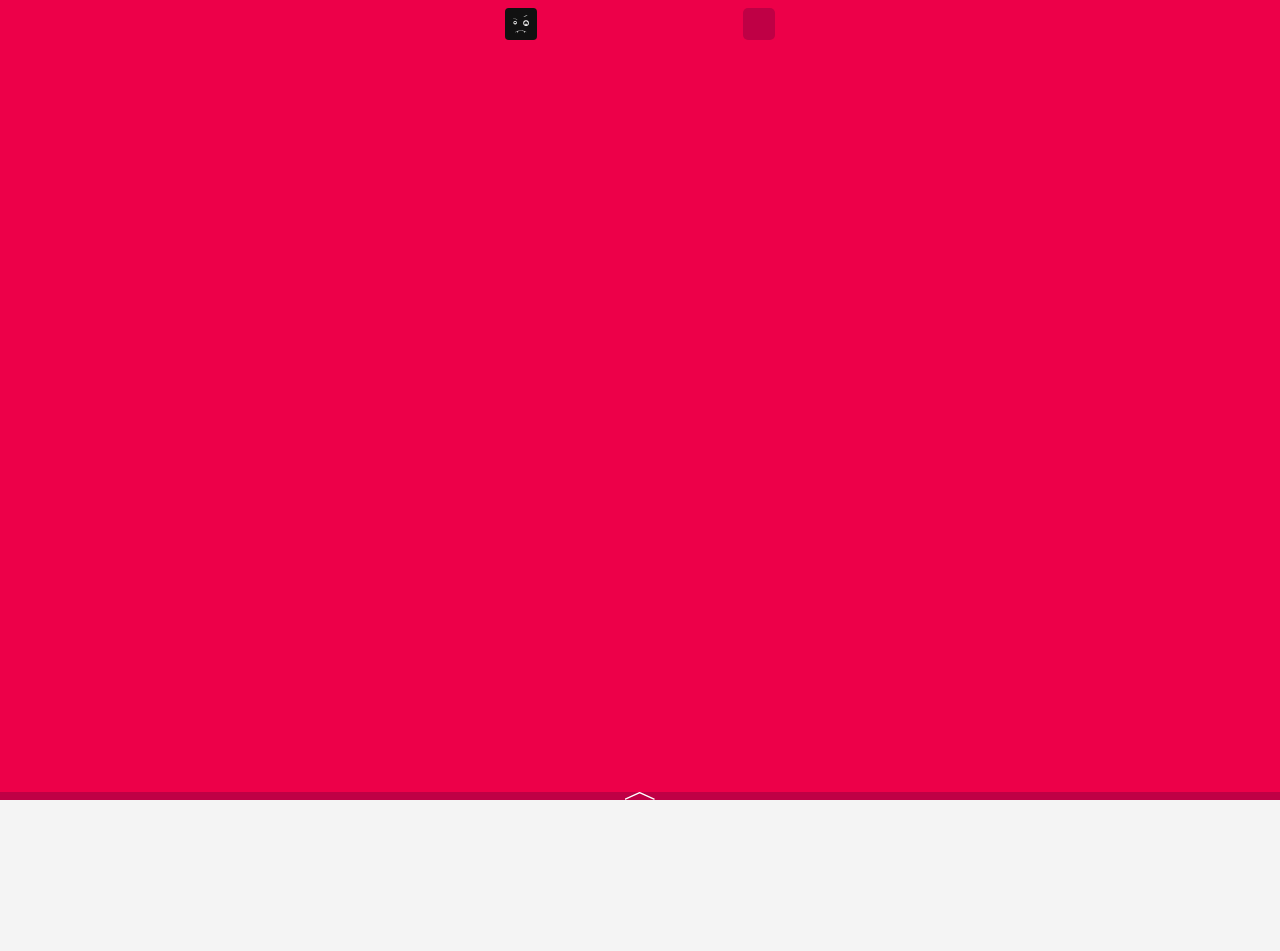
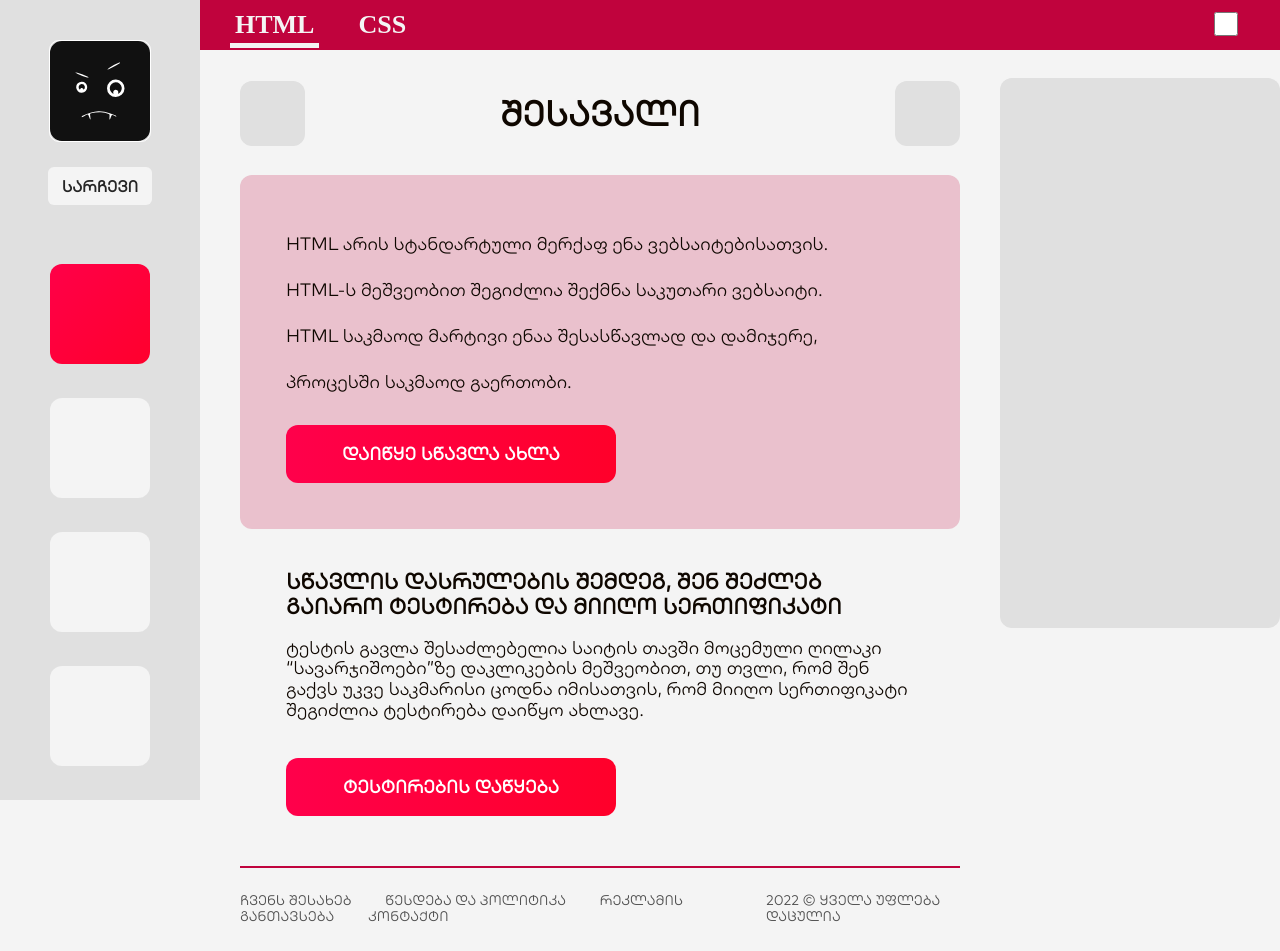
Before and after one commit to j4vakhishvili/DEVi-EDU-2.0, a plain HTML site: page gakvetilebi.html in a window 1280 px wide. Before the commit the page ends 800 px from the top, so only its background shows below. Drawn offline with Linux system fonts and the light colour scheme.

Commit message:
welcome to the new devi

```diff
--- a/assets/script/buttons.js
+++ /dev/null
@@ -1,9 +0,0 @@
-function oNav(){
-    document.getElementById("nav").style.height = "100%";
-    document.getElementsByClassName("nav").style.height = "100%";
-}
-
-function cNav(){
-    // document.getElementById("nav").style.height = "0%";
-    document.getElementsByClassName(".nav").style.height = "100%";
-}
--- a/assets/style/default.css
+++ b/assets/style/default.css
@@ -4,12 +4,12 @@
 }
 
 @font-face {
-    font-family: 'Bog-Caps';
+    font-family: 'MarkGeoCaps';
     src: url(../fonts/Bog-Caps.ttf);
 }
 
 @font-face {
-    font-family: 'Bog';
+    font-family: 'MarkGeo';
     src: url(../fonts/Bog.ttf);
 }
 
--- /dev/null
+++ b/assets/style/footer.css
@@ -0,0 +1,22 @@
+footer{
+    height: 80px;
+    border-top: 2px solid #C0033D;
+    font-family: 'MarkGeoCaps';
+    color: #4F4F4F;
+    display: flex;
+    flex-direction: row;
+    justify-content: space-between;
+    align-items: center;
+    margin-top: 50px;
+    font-size: 14px;
+}
+
+footer a{
+    text-decoration: none;
+    color: #4F4F4F;
+    margin-right: 30px;
+}
+
+footer a:hover{
+    text-decoration: underline;
+}
--- /dev/null
+++ b/assets/style/gakvetilebi.css
@@ -0,0 +1,136 @@
+.content{
+    width: 1360px;
+    padding: 20px 40px;
+}
+
+.ads{
+    width: 314px;
+    padding-top: 28px;
+}
+
+.ad{
+    width: 280px;
+    height: 550px;
+    background: #E0E0E0;
+    border-radius: 12px;
+    margin-bottom: 50px;
+}
+
+[data-theme="dark"] .ad{
+    background-color: #191919;
+    transition: 0.3s;
+}
+
+main{
+    display: flex;
+    padding-left: 200px;
+    flex-direction: row;
+    justify-content: flex-start;
+    padding-top: 50px;
+}
+
+.header{
+    display: flex;
+    align-content: center;
+    flex-direction: row;
+    align-items: center;
+    justify-content: space-between;
+}
+
+.headbtn{
+    width: 65px;
+    height: 65px;
+    background: #E0E0E0;
+    border-radius: 12px;
+    border: none;
+    cursor: pointer;
+}
+
+[data-theme="dark"] .headbtn{
+    background-color: #191919;
+    transition: 0.3s;
+}
+
+h1{
+    font-family: 'MarkGeoCaps', sans-serif;
+    font-weight: bold;
+    font-size: 35px;
+    color: #0F0700;
+}
+
+[data-theme="dark"] h1{
+    color: #BEBEBE;
+    transition: 0.3s;
+}
+
+p{
+    font-size: 18px;
+    font-family: 'MarkGeo';
+    color: #0F0700;
+}
+
+[data-theme="dark"] p{
+    color: #9F9F9F;
+    transition: 0.3s;
+}
+
+h2{
+    font-size: 22px;
+    font-family: 'MarkGeoCaps';
+    font-weight: bold;
+    color: #0F0700;
+    margin: 0;
+    padding: 0;
+}
+
+[data-theme="dark"] h2{
+    color: #9F9F9F;
+    transition: 0.3s;
+}
+
+p.note{
+    background: #c0033c36;
+    border-radius: 12px;
+    padding: 46px;
+    line-height: 46px;
+}
+
+div.desc{
+    padding: 0 46px;
+    margin-top: 40px;
+}
+
+.basicBtn{
+    width: 330px;
+    height: 58px;
+    border-radius: 12px;
+    border: none;
+    margin-top: 20px;
+    background: linear-gradient(90deg, #ff004b, #ff002a);
+    color:#fff;
+    font-family: 'MarkGeoCaps';
+    font-weight: bold;
+    cursor: pointer;
+    font-size: 18px;
+}
+
+
+[data-theme="dark"] .basicBtn{
+    background: linear-gradient(90deg, #D70140, #D40124);
+    color: #DCD3D5;
+    transition: 0.3s;
+}
+
+ul{
+    padding: 15px;
+    list-style: circle;
+    font-family: 'MarkGeo';
+    color: #0F0700;
+    font-size: 18px;
+    line-height: 30px;
+}
+
+[data-theme="dark"] ul{
+    color: #DCD3D5;
+    transition: 0.3s;
+}
--- a/assets/style/header.css
+++ b/assets/style/header.css
@@ -1,68 +1,113 @@
-header{
-    width: 100%;
+nav{
+    background: #C0033D;
     height: 50px;
-    background: #E0E0E0;
-    position: fixed;
-    bottom: 0;
+    padding-left: 230px;
+    padding-right: 30px;
 }
 
-.nav-container{
-    width: 270px;
-    margin: auto;
+nav a{
+    text-decoration: none;
+    color: #F4F4F4;
+    font-size: 26px;
+    font-family: 'BOG';
+    font-weight: bold;
+    margin-right: 30px;
+    padding: 4px 5px;
+    line-height: 50px;
+}
+
+a.active{
+    border-bottom: 5px solid #F4F4F4;
+}
+
+header{
+    position: fixed;
+    top: 0;
+    left: 0;
+    width: 200px;
+    height: 100%;
+    background: #E0E0E0;
     display: flex;
-    flex-direction: row;
+    flex-direction: column;
+    align-items: center;
     justify-content: space-between;
 }
 
-.logo{
-    width: 32px;
-    height: 32px;
-    margin: 8px 0px;
+[data-theme="dark"] header{
+    background-color: #0C0C0C;
+    transition: 0.3s;
 }
 
-.button{
-    width: 32px;
-    height: 32px;
-    margin: 8px 0px;
-    background: #F4F4F4;
-    border-radius: 5px;
+.logo{
+    margin: 40px 50px 25px 50px;
+    width: 100px;
+    height: 100px;
+    border: 1px solid white;
+    border-radius: 10px;
+    cursor: pointer;
 }
 
-nav{
-    width: 100%;
-    height: 10px;
-    background: #ED0049;
+div.dark-mode{
+    float: right;
+    padding: 12px;
+    width: 24px;
+    height: 24px;
 }
 
-.nav-top-icon{
-    width: 30px;
-    height: 8px;
-    background: url(../icons/top.svg);
-    background-size: cover;
-    margin: auto;
+.dark-mode input{
+    width: 24px;
+    height: 24px;
+}
+
+.catalogbtn{
+    background: #F4F4F4;
+    width: 104px;
+    height: 38px;
+    border: none;
+    border-radius: 6px;
+    color: #252525;
+    font-family: 'MarkGeoCaps';
+    font-weight: bold;
+    cursor: pointer;
+}
+
+[data-theme="dark"] .catalogbtn{
+    background-color: #191919;
+    color: #C5C5C5;
+    transition: 0.3s;
+}
+
+.menubtn{
+    width: 100px;
+    height: 100px;
+    background: #F4F4F4;
+    border-radius: 12px;
+    border: none;
+    cursor: pointer;
+    margin-bottom: 34px;
+}
+
+[data-theme="dark"] .menubtn{
+    background-color: #191919;
+    transition: 0.3s;
+}
+
+.separate-header{
+    display: flex;
+    flex-direction: column;
+    align-items: center;
+}
+
+button.active{
+    background: linear-gradient(135deg, #ff0048, #ff002d);
+}
+
+[data-theme="dark"] button.active{
+    background: linear-gradient(135deg, #C00338, #BE0324);
+    transition: 0.3s;
 }
 
 .nav{
     width: 100%;
-    height: 100%;
     position: fixed;
-    background: #ED0049;
-    z-index: 1;
-    transition: 0.3s;
 }
-
-.close-nav{
-    height: 8px;
-    width: 100%;
-    background: #BF0045;
-    position: fixed;
-    bottom: 0;
-}
-
-.nav-close{
-    transform: rotate(180deg);
-}
-
-.n-mode{
-    background: #BF0045;
-}
--- a/gakvetilebi.html
+++ b/gakvetilebi.html
@@ -2,37 +2,70 @@
 <html lang="en">
 <head>
     <meta charset="UTF-8">
+    <meta http-equiv="X-UA-Compatible" content="IE=edge">
     <meta name="viewport" content="width=device-width, initial-scale=1.0">
-    <title>DEVi EDU</title>
-    <link rel="icon" href="assets/icons/devi icon.png">
+    <title>DEVi • დევი</title>
     <link rel="stylesheet" href="assets/style/default.css">
-    <link rel="stylesheet" href="assets/style/lessons.css">
     <link rel="stylesheet" href="assets/style/header.css">
+    <link rel="stylesheet" href="assets/style/gakvetilebi.css">
+    <link rel="stylesheet" href="assets/style/footer.css">
 </head>
 <body>
+    <div class="nav">
+        <nav>
+            <a href="gakvetilebi" class="active">HTML</a>
+            <a href="#">CSS</a>
+            <div class="dark-mode" bis_skin_checked="1">
+                <input type="checkbox" class="form-check-input" id="darkSwitch" title="მუქი თემა">
+            </div>
+        </nav>
+    </div>
     <header>
-        <div class="nav-container">
-            <a href="#"><img src="assets/icons/DEVi logo.svg" alt="logo" class="logo"></a>
-            <div class="button active"></div>
-            <div class="button"></div>
-            <div class="button"></div>
-            <div class="button"></div>
-            <div class="button"></div>
-        </div>
+        <section class="separate-header">
+            <img src="assets/icons/DEVi logo.svg" alt="logo" class="logo" onclick="window.location.href='index'">
+            <button class="catalogbtn">სარჩევი</button>
+        </section>
+
+        <section class="separate-header">
+            <button class="menubtn active"></button>
+            <button class="menubtn"></button>
+            <button class="menubtn"></button>
+            <button class="menubtn"></button>
+        </section>
     </header>
-    <div class="nav" id="nav">
-        <div class="nav-container">
-            <a href="#"><img src="assets/icons/DEVi logo.svg" alt="logo" class="logo"></a>
-            <div class="button n-mode"></div>
-        </div>
-        <div class="close-nav" onclick="cNav()">
-            <div class="nav-top-icon nav-close"></div>
-        </div>
-    </div>
-    <nav onclick="oNav()">
-        <div class="nav-top-icon"></div>
-    </nav>
+    <main>
+        <section class="content">
+            <div class="header">
+                <button class="headbtn"></button>
+                <h1>შესავალი</h1>
+                <button class="headbtn"></button>
+            </div>
+            <p class="note">
+                HTML არის სტანდარტული მერქაფ ენა ვებსაიტებისათვის.<br>
+                HTML-ს მეშვეობით შეგიძლია შექმნა საკუთარი ვებსაიტი.<br>
+                HTML საკმაოდ მარტივი ენაა შესასწავლად და დამიჯერე, პროცესში საკმაოდ გაერთობი.<br>
+                <button class="basicBtn">დაიწყე სწავლა ახლა</button>
+            </p>
+            <div class="desc">
+                <h2 class="miniTitle">სწავლის დასრულების შემდეგ, შენ შეძლებ გაიარო ტესტირება და მიიღო სერთიფიკატი</h2>
+                <p>ტესტის გავლა შესაძლებელია საიტის თავში მოცემული ღილაკი “სავარჯიშოები”ზე დაკლიკების მეშვეობით, თუ თვლი, რომ შენ გაქვს უკვე საკმარისი ცოდნა იმისათვის, რომ მიიღო სერთიფიკატი შეგიძლია ტესტირება დაიწყო ახლავე.</p>
+                <button class="basicBtn">ტესტირების დაწყება</button>
+            </div>
+            <footer>
+                <section class="split-footer">
+                    <a href="#">ჩვენს შესახებ</a>
+                    <a href="#">წესდება და პოლიტიკა</a>
+                    <a href="#">რეკლამის განთავსება</a>
+                    <a href="#">კონტაქტი</a>
+                </section>
+                <section class="split-footer">2022 © ყველა უფლება დაცულია</section>
+            </footer>
+        </section>
+        <section class="ads">
+            <div class="ad"></div>
+        </section>
+    </main>
 
-    <script src="assets/script/buttons.js"></script>
+    <script src="assets/script/darkmode.js"></script>
 </body>
 </html>
```
